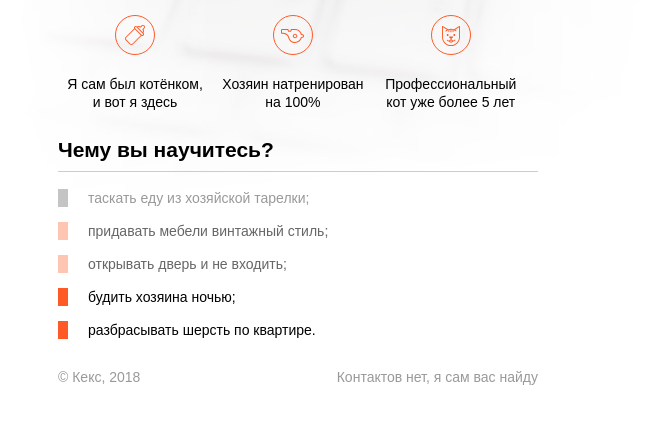
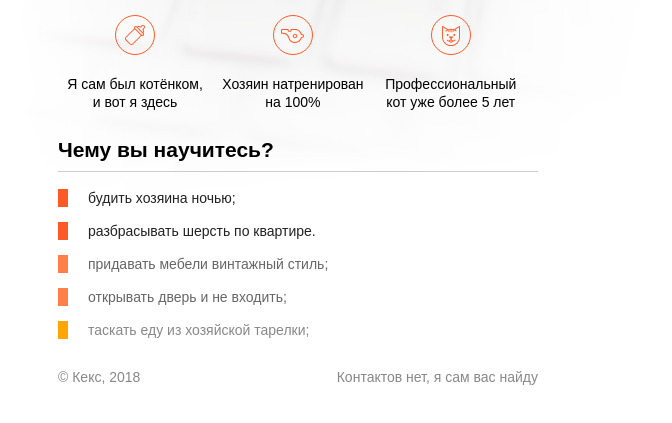
Before and after one commit to WSneZ/WSneZk, a plain HTML site: page source/project/index.html in a window 1280 px wide. Shown: the part 375-798 px from the top of the page, without its empty margins (342-1014 px from the left). Drawn offline with Linux system fonts and the light colour scheme.

Commit message:
Обновляю файлы

```diff
--- a/source/project/index.html
+++ b/source/project/index.html
@@ -23,11 +23,11 @@
       <section class="skills">
         <h2>Чему вы научитесь?</h2>
         <ul class="skills-list">
-          <li class="skills-item">таскать еду из хозяйской тарелки;</li>
+          <li class="skills-item vip">будить хозяина ночью;</li>
+          <li class="skills-item vip">разбрасывать шерсть по квартире.</li>
           <li class="skills-item standart">придавать мебели винтажный стиль;</li>
           <li class="skills-item standart">открывать дверь и не входить;</li>
-          <li class="skills-item vip">будить хозяина ночью;</li>
-          <li class="skills-item vip">разбрасывать шерсть по квартире.</li>
+          <li class="skills-item">таскать еду из хозяйской тарелки;</li>
         </ul>
       </section>
 
--- a/source/project/style.css
+++ b/source/project/style.css
@@ -27,19 +27,18 @@ h2 {
   margin-bottom: 15px;
   padding-left: 20px;
   border-left: 10px solid #c4c4c4;
-  color: #999999;
+  color: #888888;
+  border-color: #ffa500;
 }
 
 .standart {
-  border-color: #ffc5b3;
+  border-color: #ff7f49;
   color: #666666;
 }
 
-/* Добавьте правило ниже */
-
 .vip {
   border-color: #ff5a26;
-  color: #000000;
+  color: #222222;
 }
 
 .container {
@@ -89,5 +88,5 @@ h2 {
 .site-footer {
   display: flex;
   justify-content: space-between;
-  color: #999999;
+  color: #888888;
 }
```
